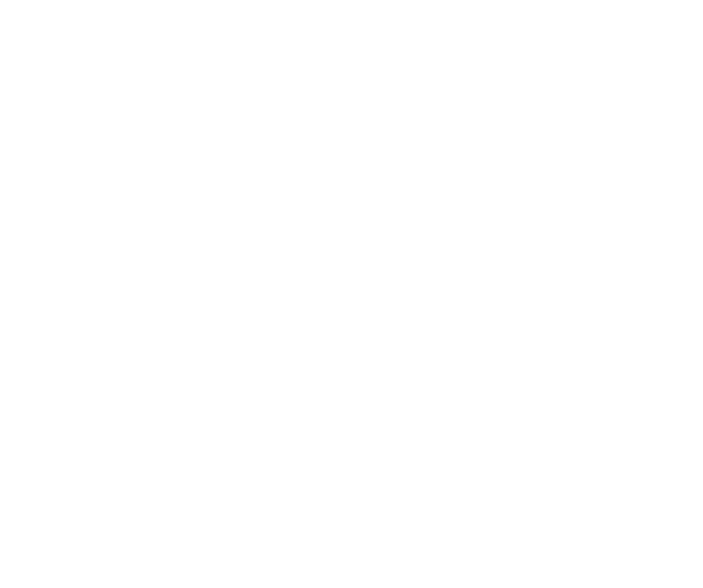
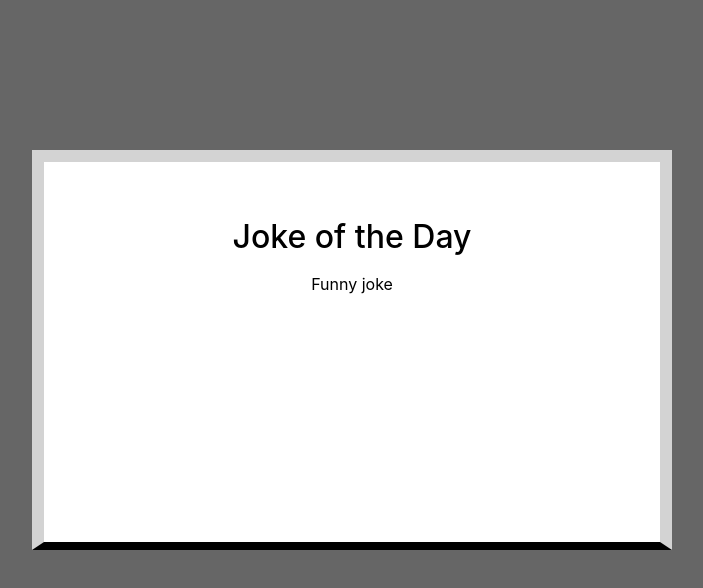
Before and after one commit to aechagen/whiteboard-funnies, a plain HTML site: page index.html in a window 1280 px wide. Shown: the whole page, without its empty margins (288-991 px from the left). Drawn offline with nearby package versions, Linux system fonts and the light colour scheme.

Commit message:
Well that was quick.
Guess I'm not that rusty after all! Time to start implementing JS.

```diff
--- a/css/main.scss
+++ b/css/main.scss
@@ -0,0 +1,16 @@
+body {
+  background: #666;
+  color: #fff;
+}
+
+#whiteboard {
+  background: #fff;
+  border: lightgrey 12.5px solid;
+  border-bottom: black 8.5px solid;
+  color: #000;
+  height: 50vh;
+  width: 50vw;
+  margin: 0 auto;
+  position: relative;
+  top: 150px;
+}
--- a/index.html
+++ b/index.html
@@ -11,6 +11,13 @@
   <link rel="stylesheet" href="css/main.css">
 </head>
 <body>
-
+  <main>
+    <div class="container">
+      <div id="whiteboard" class="text-center py-5">
+        <h2 class="py-2">Joke of the Day</h2>
+        <span class="joke">Funny joke</span> <!-- Inser joke here with JS. -->
+      </div> <!-- #whiteboard -->
+    </div> <!-- .container -->
+  </main>
 </body>
 </html>
```
Also changed, not shown: css/main.css, 1 other file.
